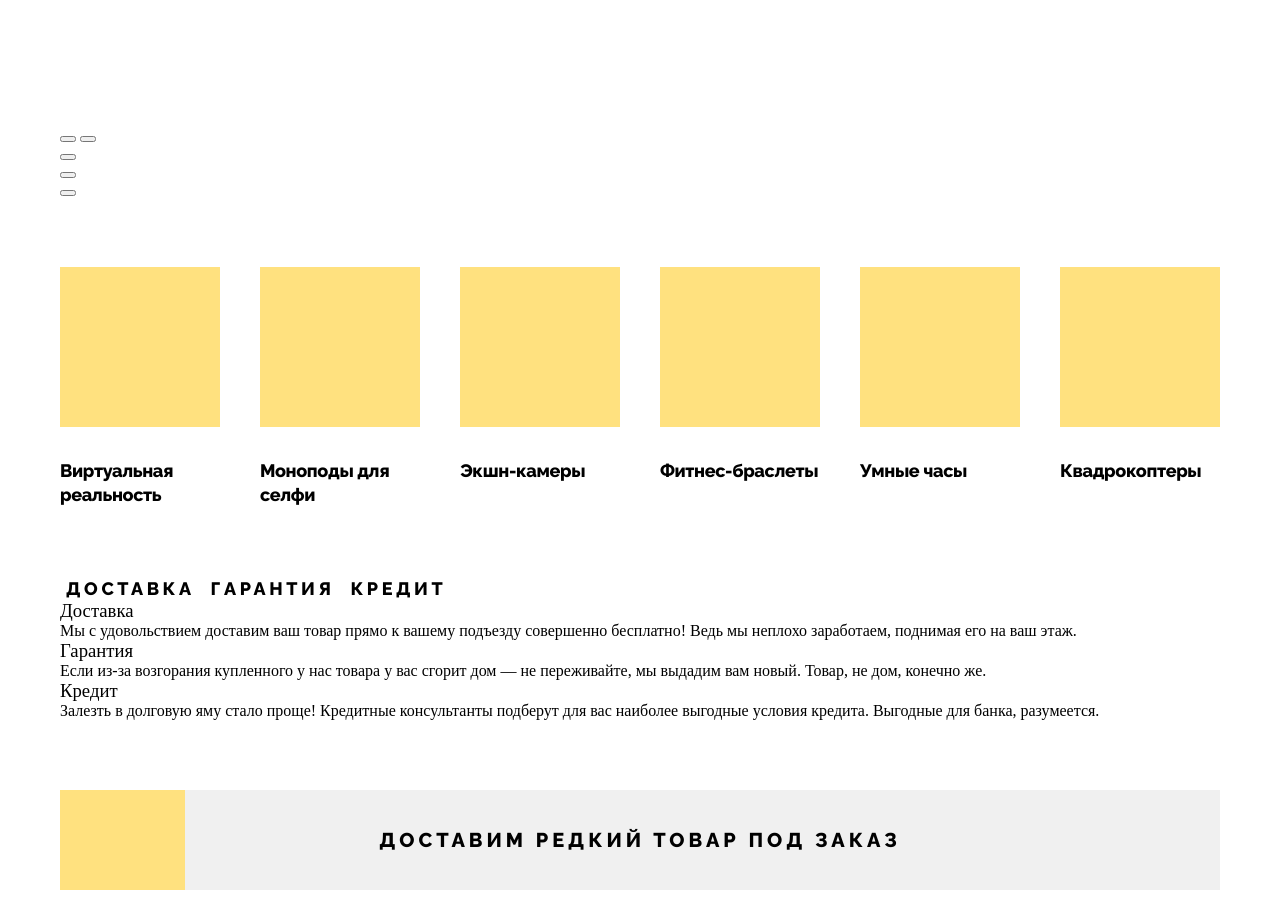
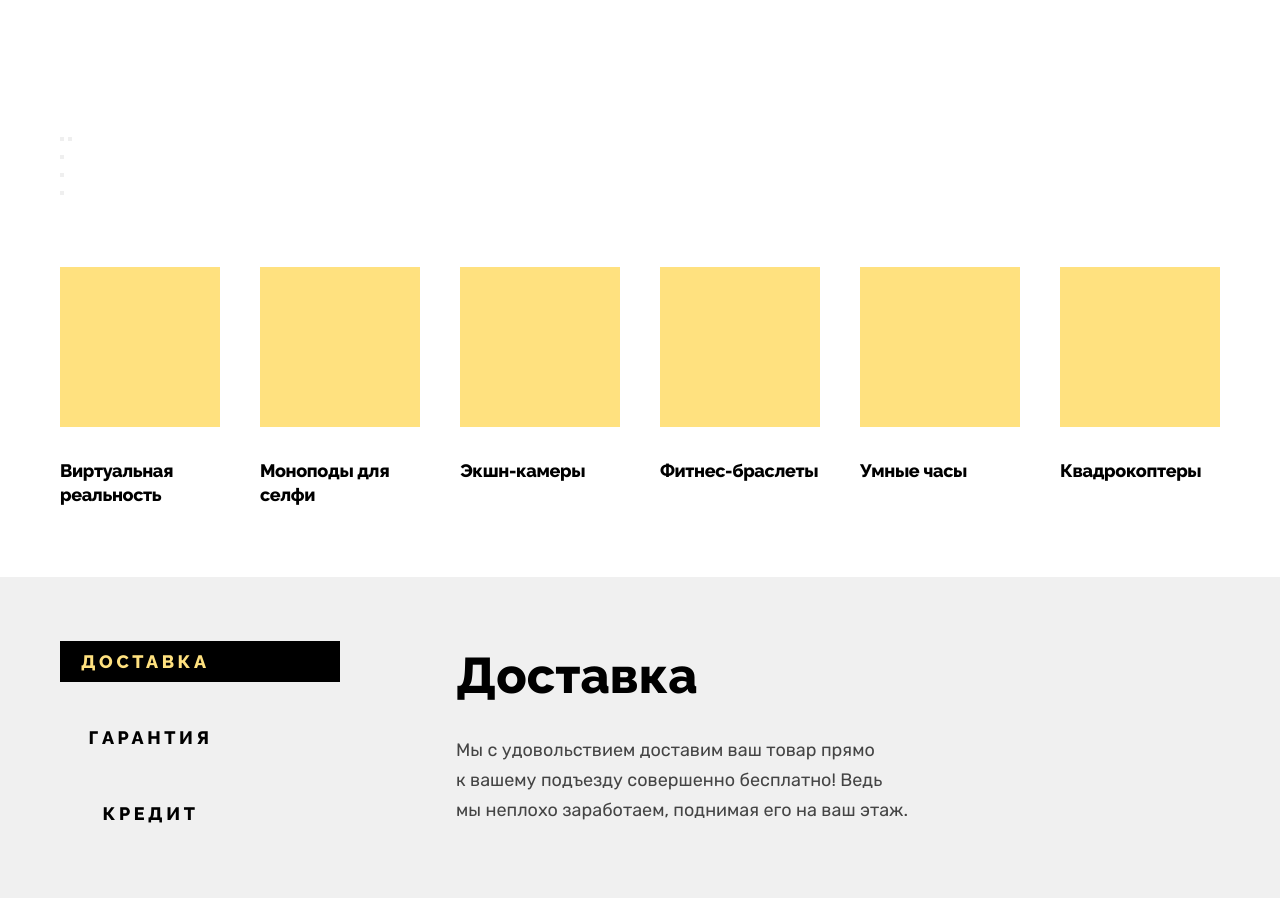
Before and after one commit to NinaFeok/device-project, a website: page src/index.html in a window 1280 px wide. Shown: the part 800-1701 px from the top of the page. Drawn offline with Linux system fonts and the light colour scheme.

Commit message:
делает блок сервисов

```diff
--- a/src/index.html
+++ b/src/index.html
@@ -182,18 +182,19 @@
       <div class="body__wrapper-content service__wrapper">
         <h2 class="visually-hidden">Наши услуги</h2>
         <div class="service__button-wrapper">
-          <button class="service__button button button--current">Доставка</button>
+          <button class="service__button service__button--current button">Доставка</button>
           <button class="service__button button">Гарантия</button>
           <button class="service__button button">Кредит</button>
         </div>
         <ul class="service__list">
           <li class="service__item">
             <h3 class="service__title">Доставка</h3>
-            <p class="service__desc">Мы с удовольствием доставим ваш товар прямо к вашему подъезду совершенно бесплатно!
-              Ведь мы неплохо заработаем, поднимая его на ваш этаж.</p>
+            <p class="service__desc">Мы с удовольствием доставим ваш товар прямо<br> к вашему подъезду совершенно бесплатно!
+              Ведь&nbsp&nbsp мы неплохо заработаем, поднимая его на ваш этаж.</p>
             <div class="service__icon service__icon--delivery"></div>
           </li>
-          <li class="service__item">
+          <!--
+          <li class="service__item>
             <h3 class="service__title">Гарантия</h3>
             <p class="service__desc">Если из-за возгорания купленного у нас товара у вас сгорит дом — не переживайте, мы
               выдадим вам новый. Товар, не дом, конечно же.</p>
@@ -205,6 +206,7 @@
               наиболее выгодные условия кредита. Выгодные для банка, разумеется.</p>
             <div class="service__icon service__icon--credit"></div>
           </li>
+        -->
         </ul>
       </div>
     </section>
--- /dev/null
+++ b/src/less/blocks/service.less
@@ -0,0 +1,41 @@
+.service {
+  background-color: @background-basic;
+}
+
+.service__wrapper {
+  display: flex;
+  align-items: center;
+}
+
+.service__button-wrapper {
+  width: 280px;
+  display: flex;
+  flex-direction: column;
+  align-items: flex-start;
+  row-gap: 35px;
+  padding: 64px 0;
+  margin-right: 116px;
+}
+
+.service__button {
+  display: block;
+  width: 160px;
+  padding: 10px 0 10px 21px;
+}
+
+.service__button--current {
+  width: 100%;
+  text-align: start;
+  background-color: @color-basic;
+  color: @color-special;
+}
+
+.service__title {
+  .title;
+  margin-bottom: 34px;
+}
+
+.service__desc {
+  width: 452px;
+  .text;
+}
--- a/src/less/global/reset.less
+++ b/src/less/global/reset.less
@@ -25,3 +25,7 @@
   text-decoration: none;
   display: inline-block;
 }
+
+button {
+  padding: 0;
+}
--- a/src/less/style.less
+++ b/src/less/style.less
@@ -21,6 +21,7 @@
 @import "blocks/button";
 @import "blocks/indicators";
 @import "blocks/catalog-category";
+@import "blocks/service";
 @import "blocks/delivery";
 @import "blocks/сompany-info";
 @import "blocks/transport-company";
@@ -28,5 +29,4 @@
 @import "blocks/subscribe";
 @import "blocks/subscribe-form";
 @import "blocks/button-accessory";
-
 @import "blocks/delivery-modal";
```
Also changed, not shown: src/css/style.css, 1 other file.
